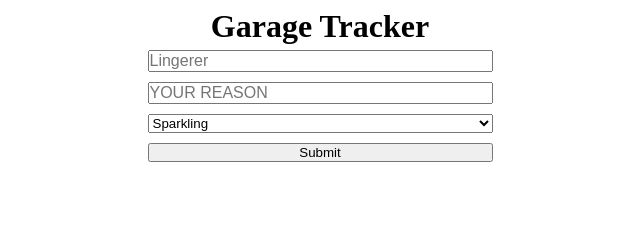
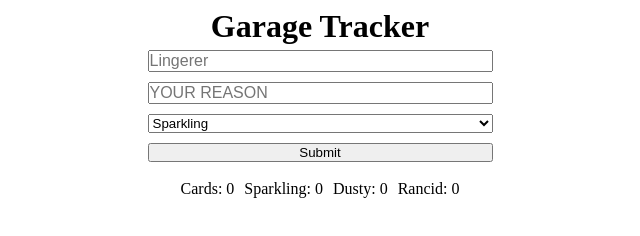
Before and after one commit to davidjryan/garage-tracker, a website: page public/index.html in a window 1280 px wide. Shown: the whole page, without its empty margins (320-960 px from the left). Drawn offline with Linux system fonts and the light colour scheme; no server answers.

Commit message:
added counters to html

```diff
--- a/public/index.html
+++ b/public/index.html
@@ -25,7 +25,12 @@
     </section>
   </header>
   <main>
-    <section class="counters"></section>
+    <section class="counters">
+      <p class="counter">Cards: <span id="card-count">0</span></p>
+      <p class="counter">Sparkling: <span id="sparkle-count">0</span></p>
+      <p class="counter">Dusty: <span id="dusty-count">0</span></p>
+      <p class="counter">Rancid: <span id="rancid-count">0</span></p>
+    </section>
     <section class="sort"></section>
     <section id="card-container">
     </section>
```
